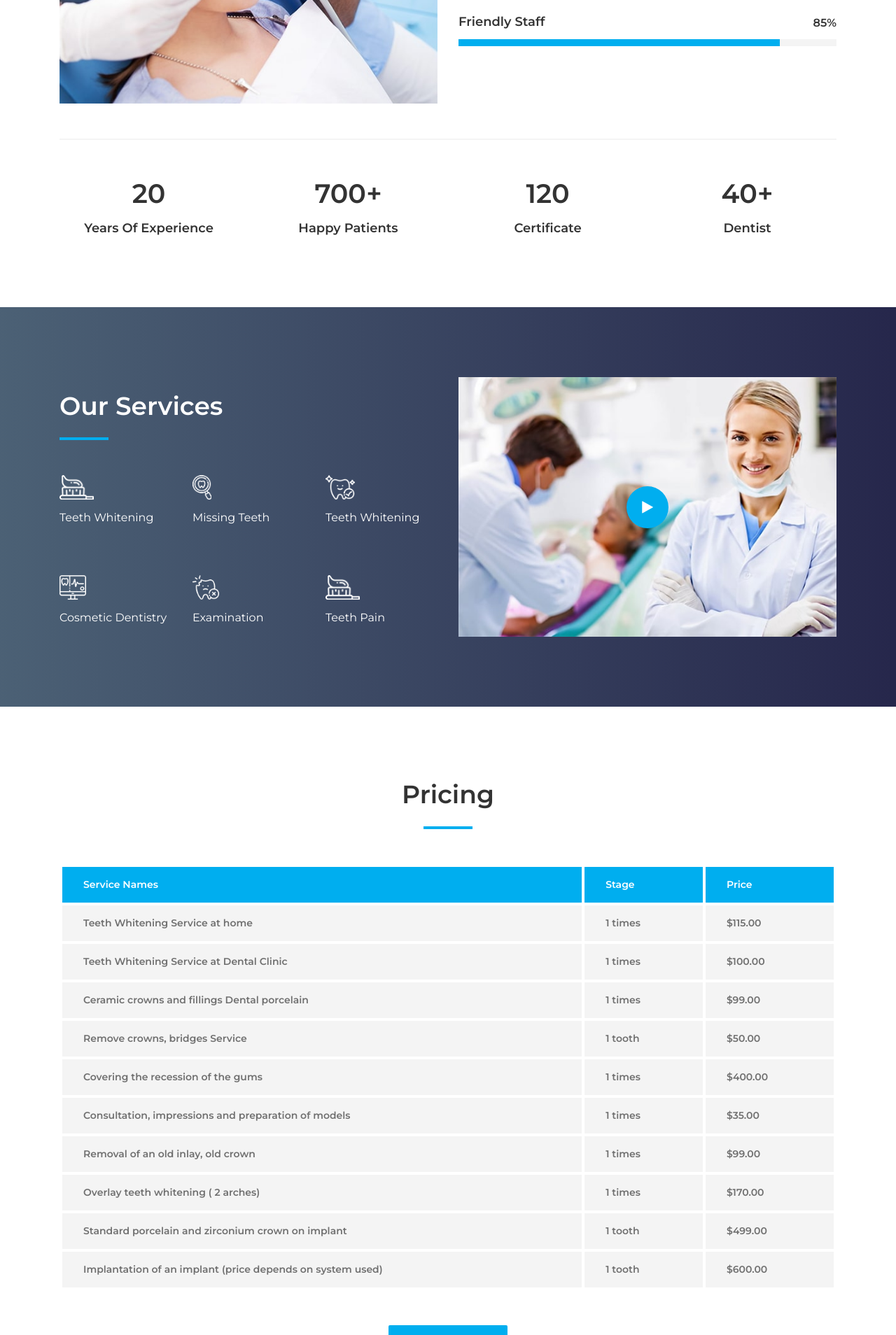
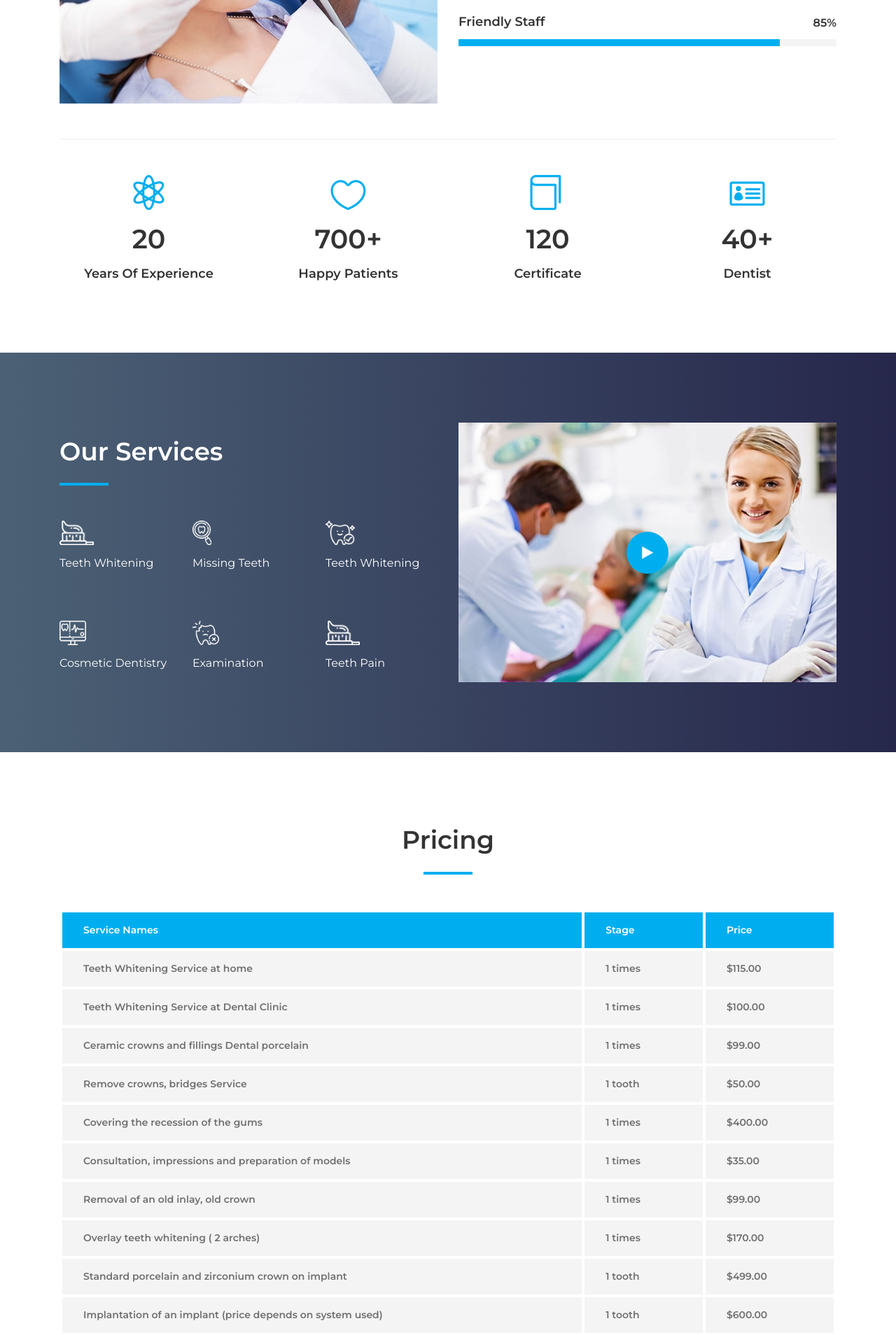
Before and after one commit to anchal20198071/DjangoDentist, a Django app: template dentist/website/templates/index.html in a window 1280 px wide. Shown: the part 1508-3416 px from the top of the page at 70% size. Run offline with Django 3.2, Linux system fonts and the light colour scheme; the template is opened without the code that fills it, so the values that code supplies are empty; some libraries are stand-ins or nearby versions; some web fonts are replaced.

Commit message:
style.css location

```diff
--- a/dentist/static/website/css/style.css
+++ b/dentist/static/website/style.css
@@ -52,13 +52,13 @@
 --------------------------------------------- */
 /* Import Fonts & All CSS */
 @import url("https://fonts.googleapis.com/css?family=Montserrat:300,400,500,600,700");
-@import url(bootstrap.min.css);
-@import url(animate.css);
-@import url(default-assets/classy-nav.css);
-@import url(owl.carousel.min.css);
-@import url(magnific-popup.css);
-@import url(font-awesome.min.css);
-@import url(style.css);
+@import url(css/bootstrap.min.css);
+@import url(css/animate.css);
+@import url(css/default-assets/classy-nav.css);
+@import url(css/owl.carousel.min.css);
+@import url(css/magnific-popup.css);
+@import url(css/font-awesome.min.css);
+@import url(css/style2.css);
 * {
   margin: 0;
   padding: 0; }
```
